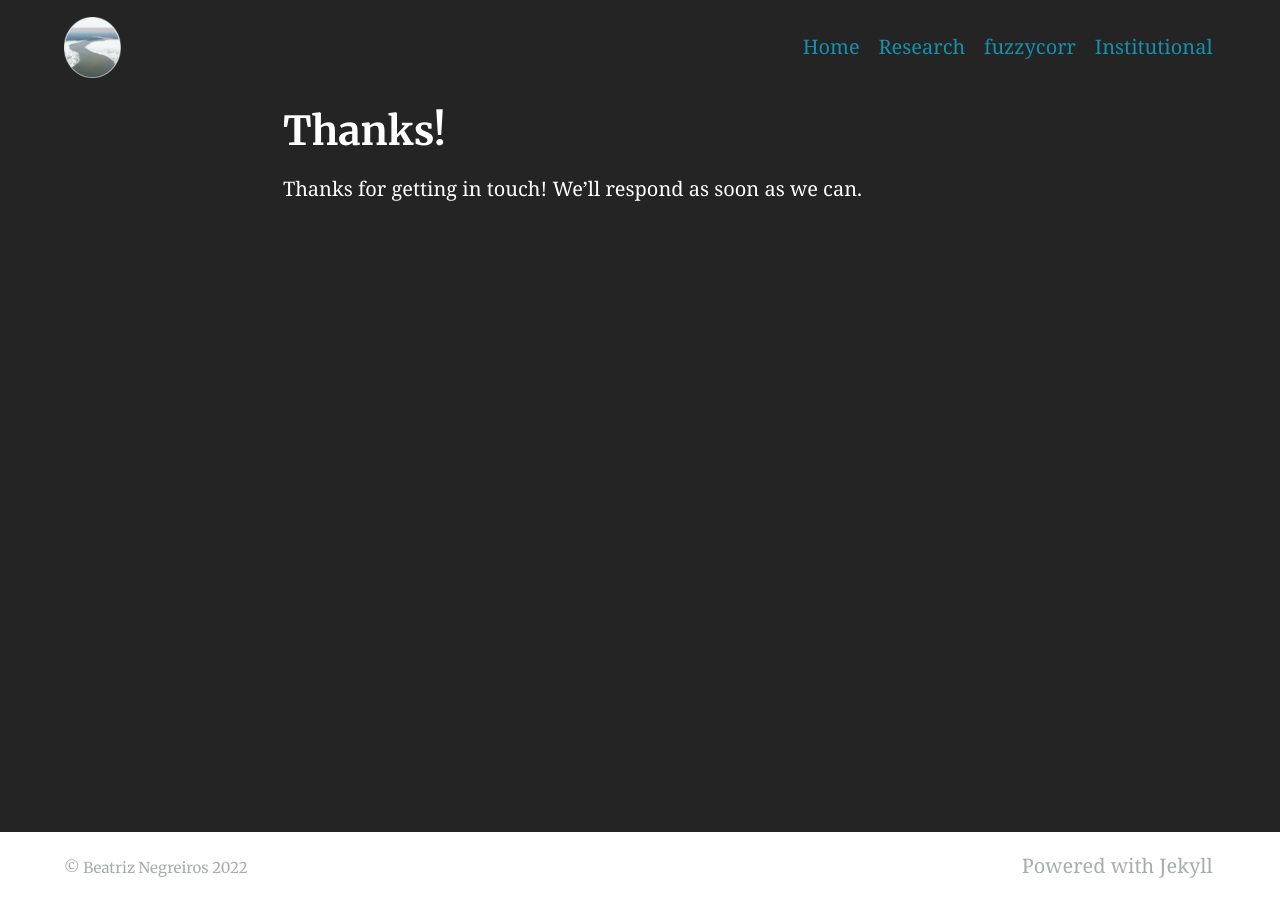
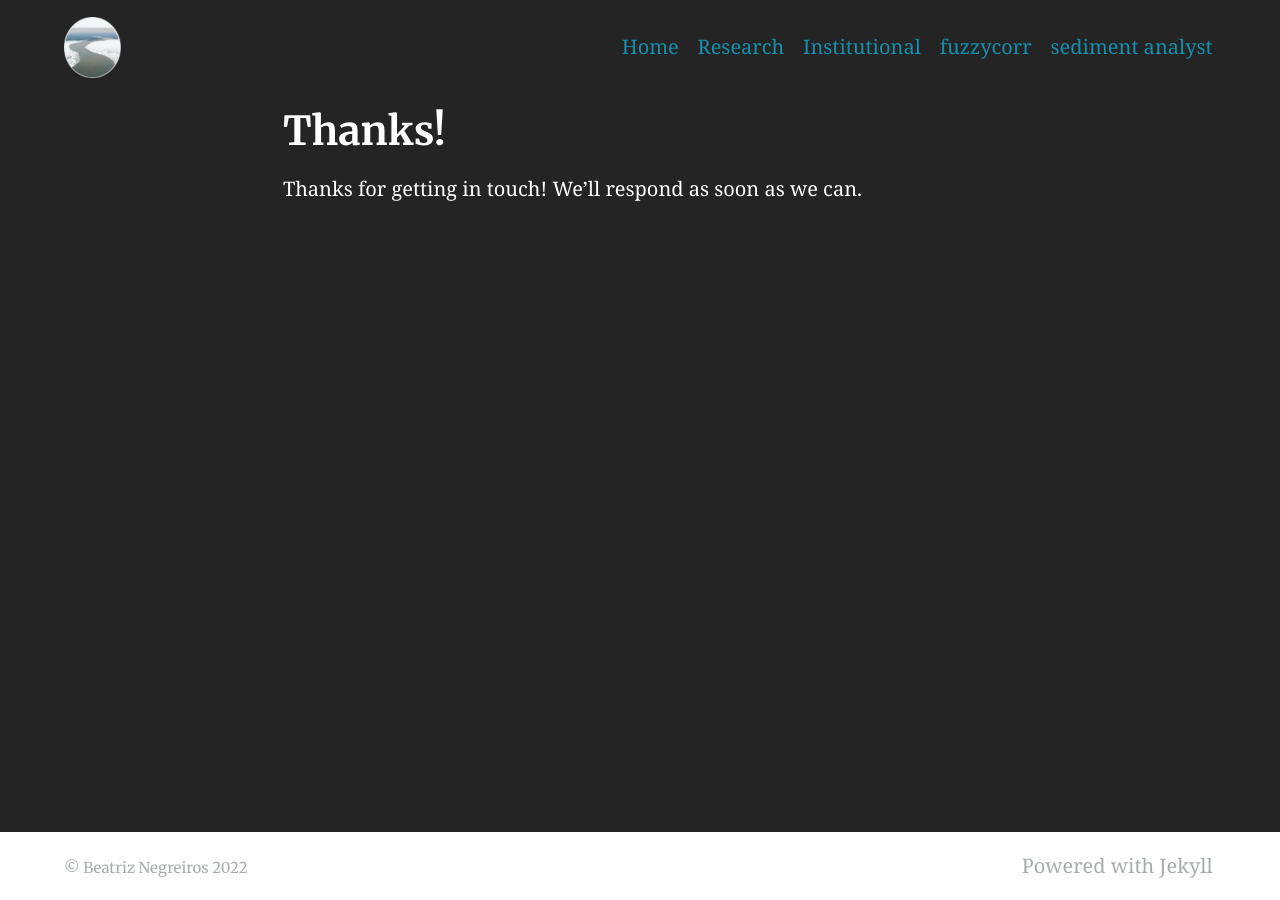
Before and after one commit to beatriznegreiros/beatriznegreiros_old2, a Jekyll site: the page built from thanks.md, in a window 1280 px wide. Built offline with Jekyll 4.4.1, drawn with Linux system fonts in a browser that asks for light colours.

Commit message:
added link to app

```diff
--- a/_config.yml
+++ b/_config.yml
@@ -123,11 +123,12 @@ navigation_header:
   url: /
 - title: Research
   url: /research/
+- title: Institutional
+  url: https://www.iws.uni-stuttgart.de/institut/team/Negreiros/
 - title: fuzzycorr
   url: https://beatriznegreiros.github.io/fuzzycorr/
-- title: Institutional
-  url: https://www.iws.uni-stuttgart.de/institut/team/Negreiros/
-
+- title: sediment analyst
+  url: https://sedimentanalyst.herokuapp.com/
 
 navigation_footer:
 - title: Powered with Jekyll
```
